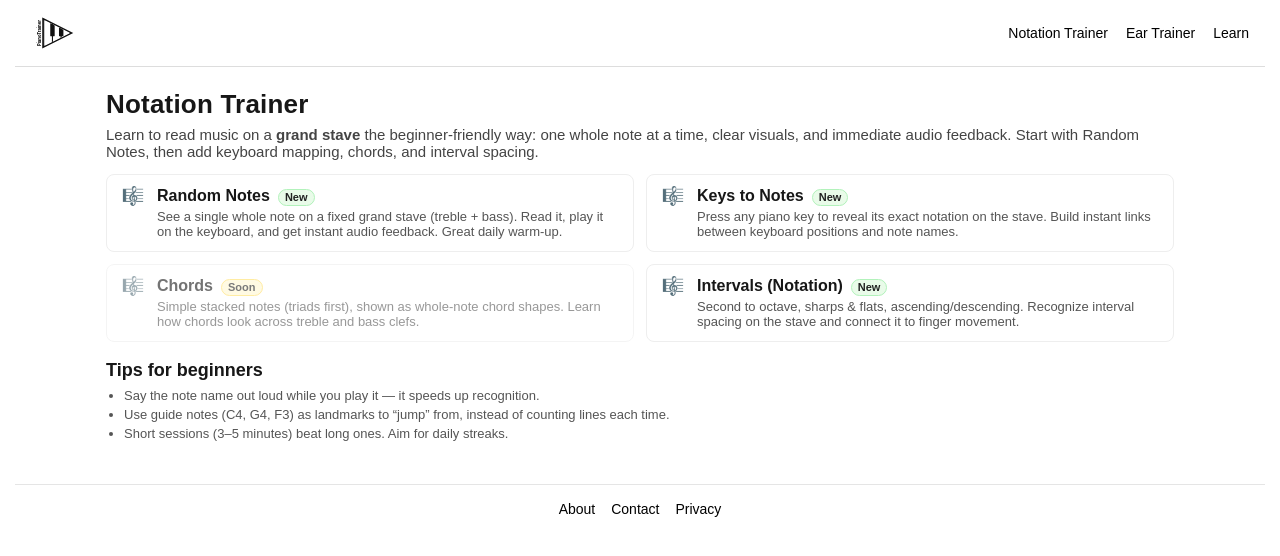
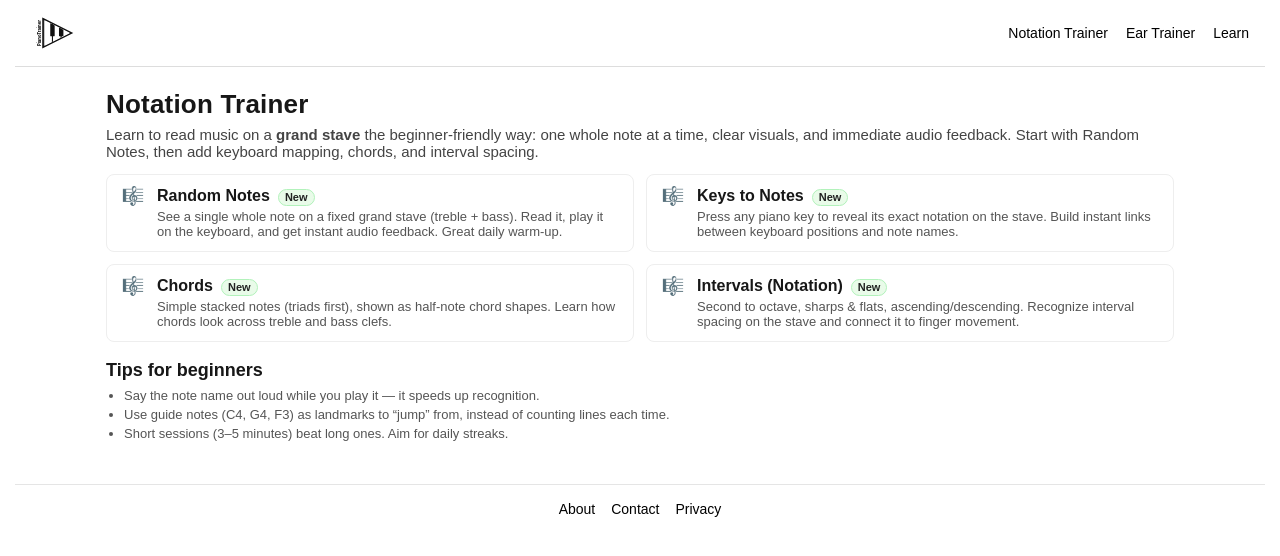
Before and after one commit to andreyeremichev/pianotrainer, a Next.js app: page /trainer/notation in a window 1280 px wide. Shown: the top 556 px of the page. Built offline with nearby package versions, Linux system fonts and the light colour scheme.

Commit message:
feat(site,notation-hub): launch Chords trainer live (link enabled on Home + Notation hub)

```diff
--- a/app/(site)/page.tsx
+++ b/app/(site)/page.tsx
@@ -34,8 +34,9 @@ const notationItems: Item[] = [
   },
   {
     label: "Chords",
+    href: "/trainer/notation/chords",
     desc: "Beginner chord stacks across treble and bass clefs.",
-    badge: "Soon",
+    badge: "New",
     icon: <span aria-hidden="true" style={{ fontSize: 18 }}>🎼</span>,
   },
   {
--- a/app/trainer/notation/page.tsx
+++ b/app/trainer/notation/page.tsx
@@ -34,10 +34,11 @@ const items: Item[] = [
   },
   {
     label: "Chords",
-    badge: "Soon",
+    href: "/trainer/notation/chords",
+    badge: "New",
     icon: <span aria-hidden="true" style={{ fontSize: 18 }}>🎼</span>,
     desc:
-      "Simple stacked notes (triads first), shown as whole-note chord shapes. Learn how chords look across treble and bass clefs.",
+      "Simple stacked notes (triads first), shown as half-note chord shapes. Learn how chords look across treble and bass clefs.",
   },
   {
     label: "Intervals (Notation)",
```
